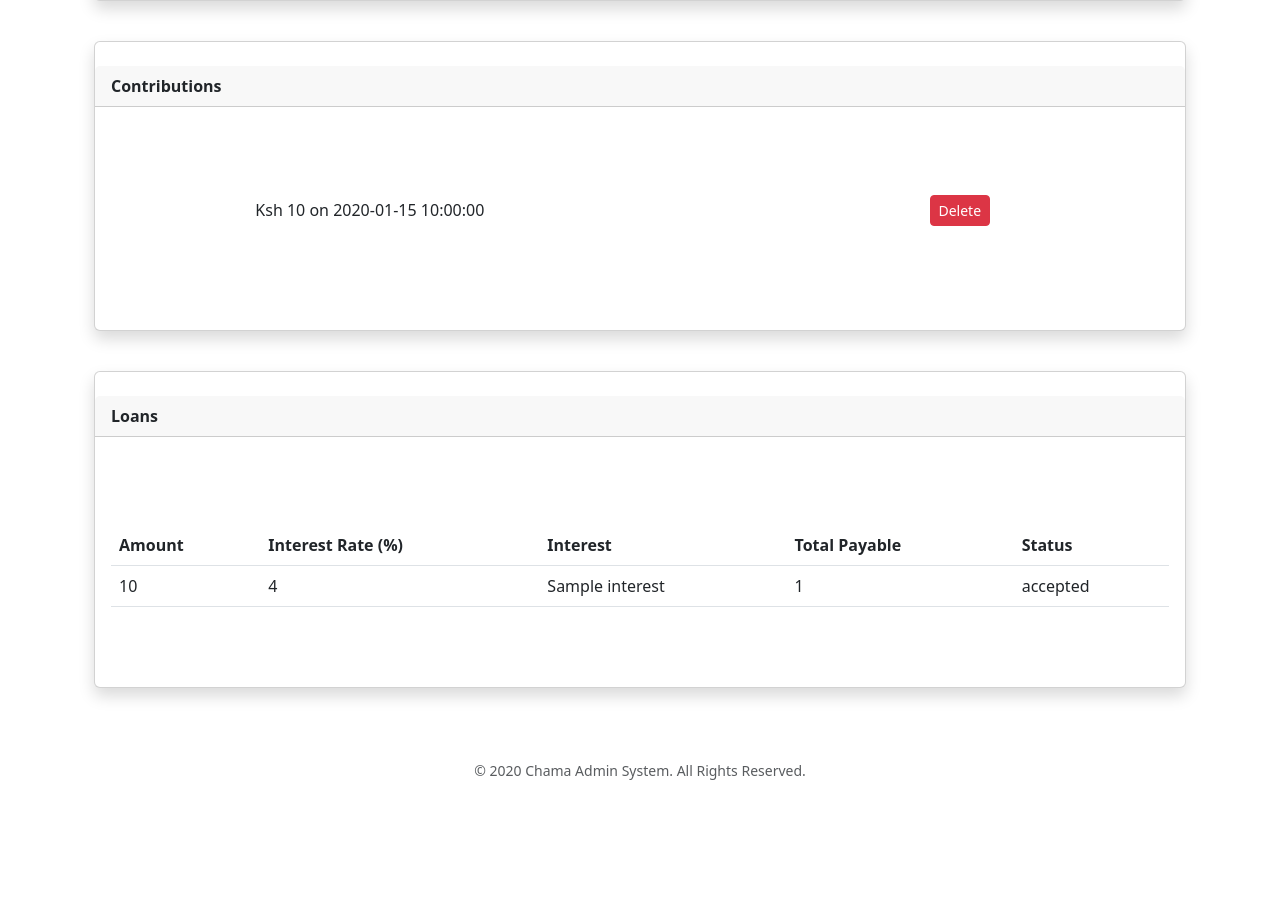
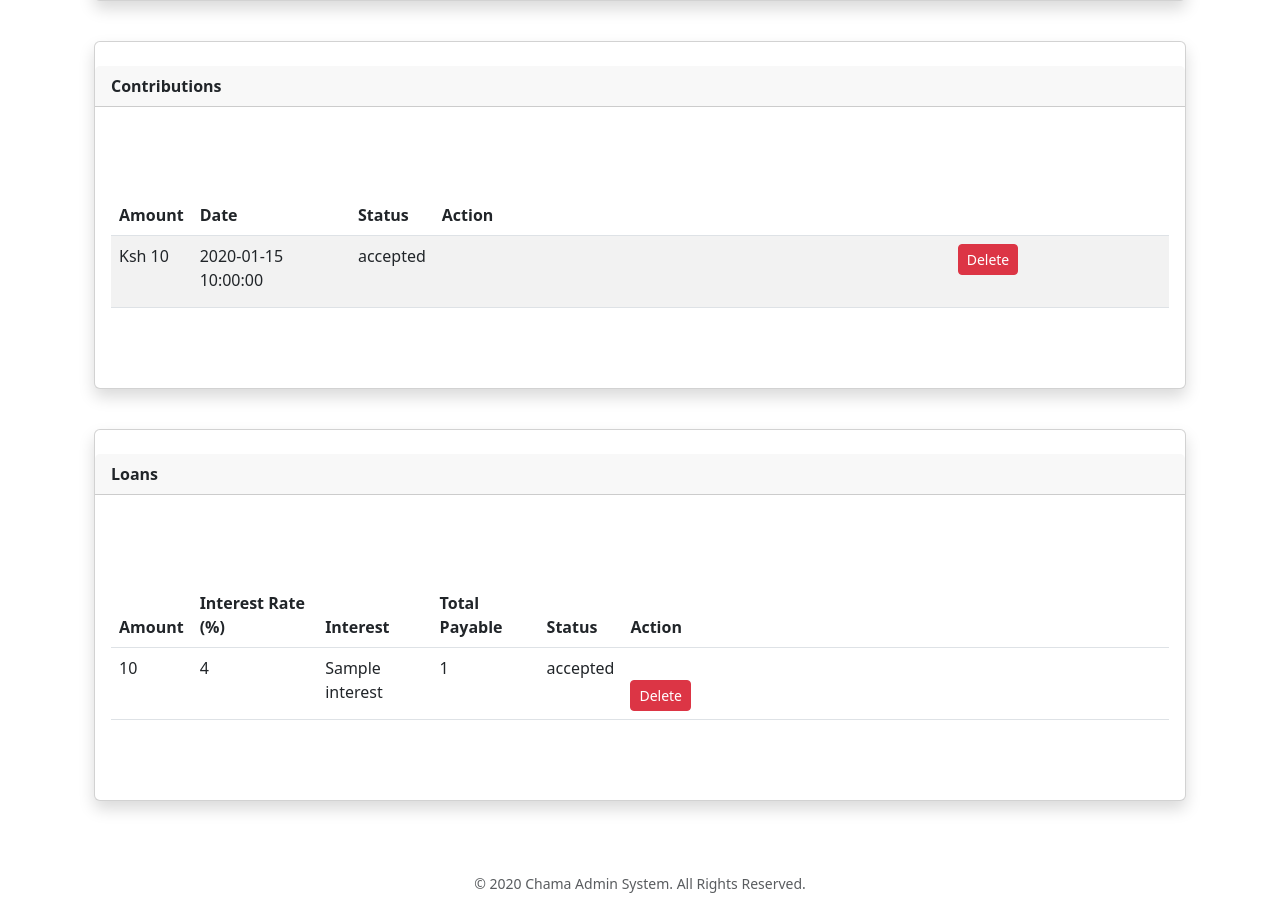
Before and after one commit to mubeakungu/chama-app, a Flask app: template templates/member_summary.html in a window 1280 px wide. Shown: the part 487-1397 px from the top of the page. Before the commit the page ends 1267 px from the top, so only its background shows below. Run offline with Flask 3, Linux system fonts and the light colour scheme; the template is opened without the code that fills it: most values are stand-ins (such as "Sample title", 1, 10 or a date in 2020).

Commit message:
Update member_summary.html

```diff
--- a/templates/member_summary.html
+++ b/templates/member_summary.html
@@ -24,20 +24,34 @@
     <div class="card shadow mb-3">
         <div class="card-header fw-bold">Contributions</div>
         <div class="card-body">
-            <ul>
+            <table class="table table-striped">
+                <thead>
+                    <tr>
+                        <th>Amount</th>
+                        <th>Date</th>
+                        <th>Status</th>
+                        <th>Action</th>
+                    </tr>
+                </thead>
+                <tbody>
                     {% for c in contributions %}
-                <li class="d-flex justify-content-between align-items-center">
-                    <span>Ksh {{ c['amount'] }} on {{ c['date'] }}</span>
+                    <tr>
+                        <td>Ksh {{ c['amount'] }}</td>
+                        <td>{{ c['date'] }}</td>
+                        <td>{{ c['status'] }}</td>
+                        <td>
                             <form method="POST" action="/delete_contribution" class="d-inline">
                                 <input type="hidden" name="contribution_id" value="{{ c['id'] }}">
                                 <input type="hidden" name="member_id" value="{{ selected_member['id'] }}">
                                 <button type="submit" class="btn btn-danger btn-sm">Delete</button>
                             </form>
-                </li>
+                        </td>
+                    </tr>
                     {% else %}
-                <li>No contributions found.</li>
+                    <tr><td colspan="4">No contributions found.</td></tr>
                     {% endfor %}
-            </ul>
+                </tbody>
+            </table>
         </div>
     </div>
 
@@ -52,6 +66,7 @@
                         <th>Interest</th>
                         <th>Total Payable</th>
                         <th>Status</th>
+                        <th>Action</th>
                     </tr>
                 </thead>
                 <tbody>
@@ -62,9 +77,16 @@
                         <td>{{ loan['interest'] }}</td>
                         <td>{{ loan['total_payable'] }}</td>
                         <td>{{ loan['status'] }}</td>
+                        <td>
+                            <form method="POST" action="/delete_loan" class="d-inline">
+                                <input type="hidden" name="loan_id" value="{{ loan['id'] }}">
+                                <input type="hidden" name="member_id" value="{{ selected_member['id'] }}">
+                                <button type="submit" class="btn btn-danger btn-sm">Delete</button>
+                            </form>
+                        </td>
                     </tr>
                     {% else %}
-                    <tr><td colspan="5">No loans found.</td></tr>
+                    <tr><td colspan="6">No loans found.</td></tr>
                     {% endfor %}
                 </tbody>
             </table>
```
Lines whose indentation alone changed are shown as unchanged.
